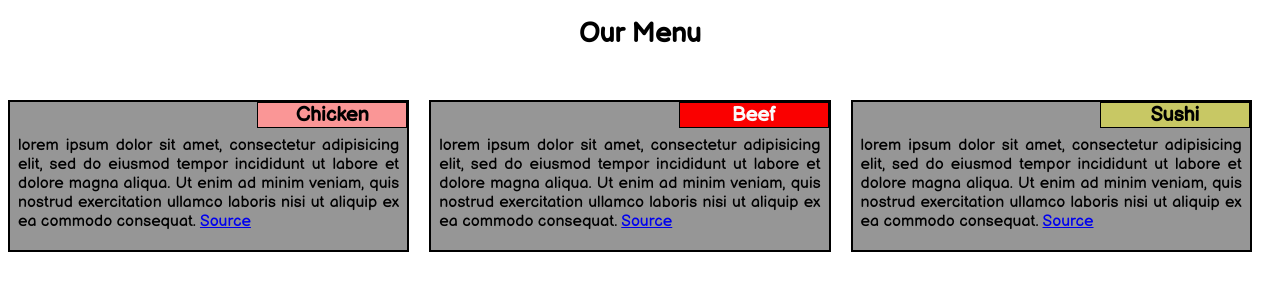
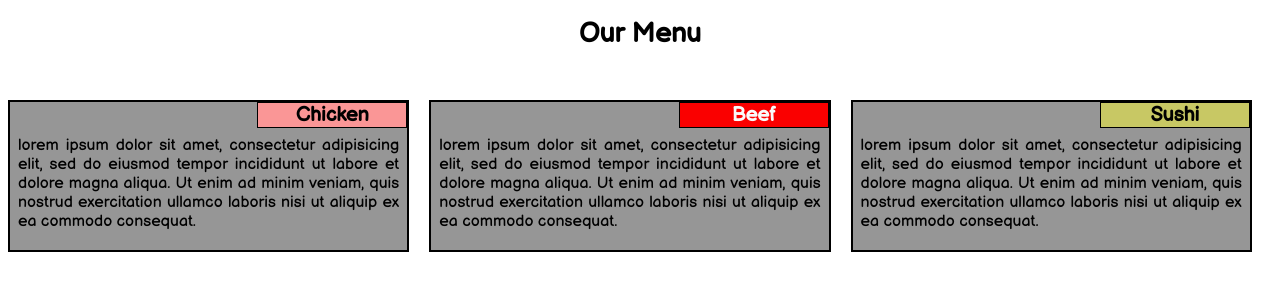
Before and after one commit to PrajwalSanjayPalimkar/Module-2-solution, a plain HTML site: page index.html in a window 1280 px wide. Drawn offline with Linux system fonts and the light colour scheme.

Commit message:
Update index.html

```diff
--- a/index.html
+++ b/index.html
@@ -15,19 +15,19 @@
 	<div class='col-lg-4 col-md-6 sx-12'>
 		<div class='section'>
 			<span id='nr1'>Chicken</span>
-				<p>lorem ipsum dolor sit amet, consectetur adipisicing elit, sed do eiusmod tempor incididunt ut labore et dolore magna aliqua. Ut enim ad minim veniam, quis nostrud exercitation ullamco laboris nisi ut aliquip ex ea commodo consequat. <a href='https://en.wikipedia.org/wiki/Lorem_ipsum' target='blank' title='Source'>Source</a></p>
+				<p>lorem ipsum dolor sit amet, consectetur adipisicing elit, sed do eiusmod tempor incididunt ut labore et dolore magna aliqua. Ut enim ad minim veniam, quis nostrud exercitation ullamco laboris nisi ut aliquip ex ea commodo consequat.</p>
 		</div>
 	</div>
 	<div class='col-lg-4 col-md-6 sx-12'>
 		<div class='section'>
 			<span id='nr2'>Beef</span>
-				<p>lorem ipsum dolor sit amet, consectetur adipisicing elit, sed do eiusmod tempor incididunt ut labore et dolore magna aliqua. Ut enim ad minim veniam, quis nostrud exercitation ullamco laboris nisi ut aliquip ex ea commodo consequat. <a href='https://en.wikipedia.org/wiki/Lorem_ipsum' target='blank' title='Source'>Source</a></p>
+				<p>lorem ipsum dolor sit amet, consectetur adipisicing elit, sed do eiusmod tempor incididunt ut labore et dolore magna aliqua. Ut enim ad minim veniam, quis nostrud exercitation ullamco laboris nisi ut aliquip ex ea commodo consequat.</p>
 		</div>
 	</div>
 	<div class='col-lg-4 col-md-12 sx-12'>
 		<div class='section'>
 			<span id='nr3'>Sushi</span>
-				<p>lorem ipsum dolor sit amet, consectetur adipisicing elit, sed do eiusmod tempor incididunt ut labore et dolore magna aliqua. Ut enim ad minim veniam, quis nostrud exercitation ullamco laboris nisi ut aliquip ex ea commodo consequat. <a href='https://en.wikipedia.org/wiki/Lorem_ipsum' target='blank' title='Source'>Source</a></p>
+				<p>lorem ipsum dolor sit amet, consectetur adipisicing elit, sed do eiusmod tempor incididunt ut labore et dolore magna aliqua. Ut enim ad minim veniam, quis nostrud exercitation ullamco laboris nisi ut aliquip ex ea commodo consequat.</p>
 		</div>
 	</div>
 </div>
```
